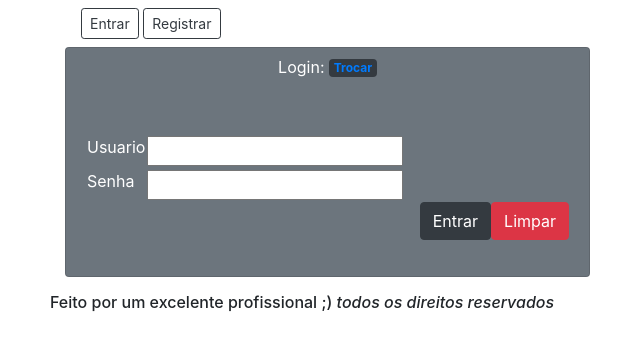
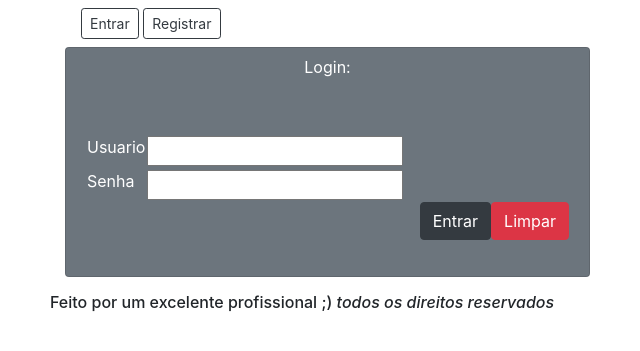
Before and after one commit to juniorjrml/SARSS, a Django app: page /login/ in a window 1280 px wide. Shown: the part 56-407 px from the top of the page, without its empty margins (35-675 px from the left). Run offline with Django 3.2, Linux system fonts and the light colour scheme; some libraries are stand-ins or nearby versions.

Commit message:
alternando o estilo da tela de login.html

```diff
--- a/core/templates/login.html
+++ b/core/templates/login.html
@@ -1,14 +1,9 @@
 {% extends "estrutura/estrutura_externa.html" %}
 {% block content %}
-<div class="col-sm-6" title="">
-    <div class="card text-white bg-secondary mb-3">
-        <h5 class="card-title btn">Login:
-            <span class="badge bg-dark"></span>
-            <span class="badge bg-dark">
-                <a href="/feed/altera_privacidade/{{ feed.id }}">Trocar</a>
-            </span>
-        </h5>
 
+<div class="col-sm-6">
+    <div class="card text-white bg-secondary justify-content-md-end">
+        <h5 class="card-title btn">Login:</h5>
 
         <div class="card-body">
             <p class="card-text">
@@ -39,9 +34,7 @@
             {% for message in messages %}
             <strong>*</strong> <i>{{ message }}</i>
             {% endfor %}
-
             </p>
-
         </div>
     </div>
 </div>
```
